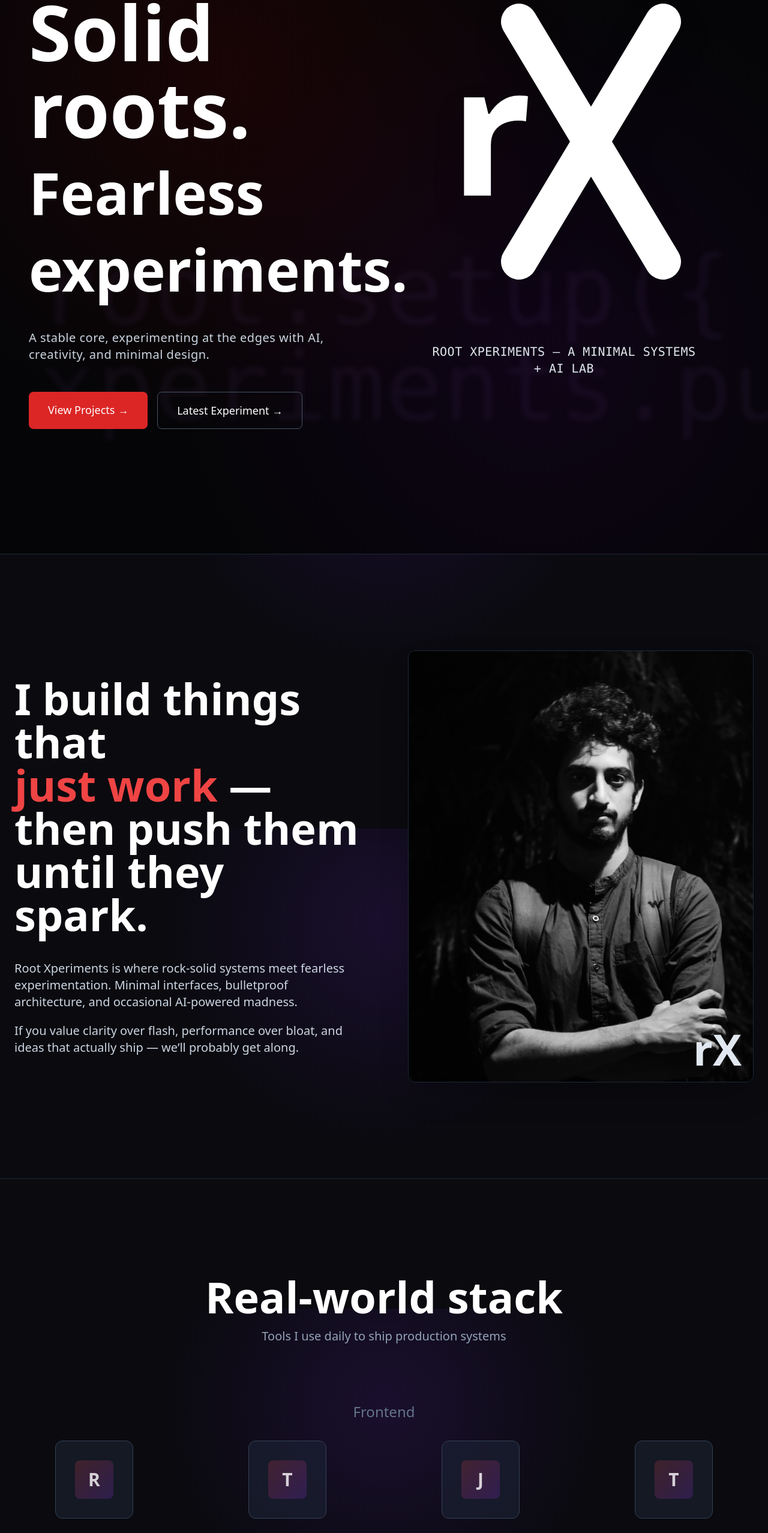
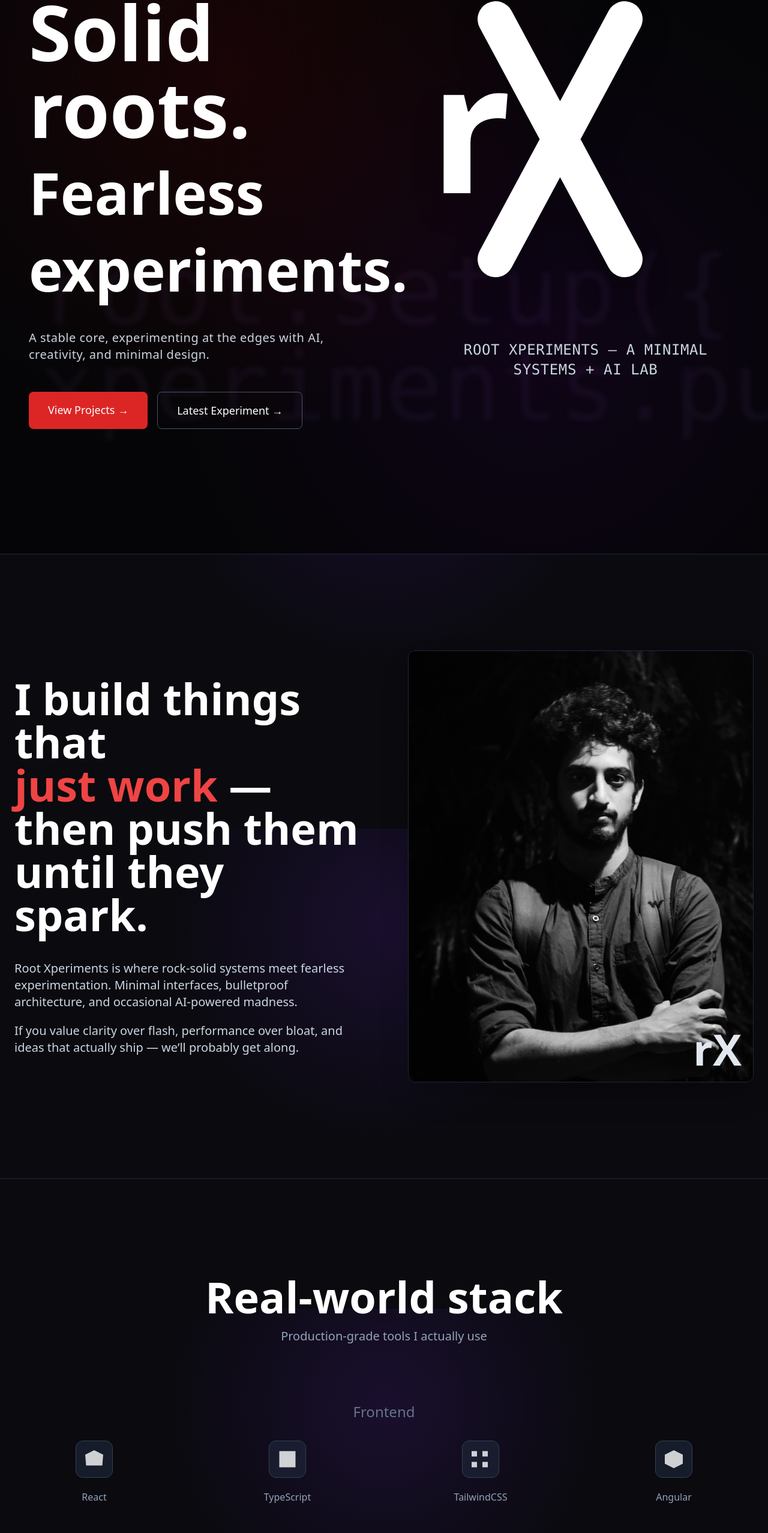
Before and after one commit to ashkshenoy/simple-portfolio, a React (Vite) app: page / in a window 1280 px wide. Shown: the part 219-2774 px from the top of the page at 60% size. Built offline with nearby package versions, Linux system fonts and the light colour scheme.

Commit message:
Minor tweaks

```diff
--- a/src/App.jsx
+++ b/src/App.jsx
@@ -28,7 +28,7 @@ export default function App() {
             {/* LOGO – tiny rX mark only on mobile, full text on desktop */}
             <a href="#hero" className="flex items-center gap-3 group">
               <img
-                src="images/rx.svg"       // ← use your clean black rX (40×40px version)
+                src="images/rx.jpg"       // ← use your clean black rX (40×40px version)
                 alt="Root Xperiments"
                 className="w-9 h-9 opacity-90 group-hover:opacity-100 transition"
               />
@@ -163,8 +163,13 @@ xperiments.push({ ai: true, fearless: true });`}
                 </div>
 
                 {/* RIGHT – Massive rX mark + identity below */}
-                <div className="flex flex-col items-center justify-center lg:justify-end translate-y-[-40px] pr-8">
-
+<div className="
+  flex flex-col items-center justify-center
+  w-full
+  lg:items-end lg:justify-end
+  lg:translate-y-[-40px]
+  pr-0 lg:pr-8
+">
                   {/* rX logo */}
                   <HeroLogo />
 
@@ -173,10 +178,10 @@ xperiments.push({ ai: true, fearless: true });`}
                     initial={{ opacity: 0, y: 10 }}
                     animate={{ opacity: 1, y: 0 }}
                     transition={{ duration: 0.6, delay: 0.4 }}
-                    className="mt-4 text-center max-w-md"
+                    className="mt-3 lg:mt-6 text-center max-w-md"
                   >
-                    <p className="text-l md:text-xl  tracking-wide text-slate-200 font-mono">
-                      <span className="identity-typing">
+                    <p className="text-lg md:text-xl lg:text-2xl font-semibold tracking-wide text-slate-300">
+                      <span className="identity-typing font-mono font-medium">
                         ROOT XPERIMENTS — A MINIMAL SYSTEMS + AI LAB
                       </span>
                     </p>
@@ -266,19 +271,9 @@ xperiments.push({ ai: true, fearless: true });`}
          <section id="tech" className="py-24 md:py-32 lg:py-40 border-t border-slate-800">
   <div className="max-w-7xl mx-auto px-6">
 
-              {/* Title */}
-              <motion.div
-                className="text-center mb-16 lg:mb-24"
-                initial={{ opacity: 0, y: 20 }}
-                whileInView={{ opacity: 1, y: 0 }}
-                viewport={{ once: true }}
-              >
-                <h2 className="text-5xl md:text-6xl lg:text-7xl font-bold text-white">
-                  Real-world stack
-                </h2>
-                <p className="mt-4 text-slate-400 text-lg md:text-xl">
-                  Tools I use daily to ship production systems
-                </p>
+    <motion.div className="text-center mb-16 lg:mb-24" initial={{ opacity: 0, y: 20 }} whileInView={{ opacity: 1, y: 0 }} viewport={{ once: true }}>
+      <h2 className="text-5xl md:text-6xl lg:text-7xl font-bold text-white">Real-world stack</h2>
+      <p className="mt-4 text-slate-400 text-lg md:text-xl">Production-grade tools I actually use</p>
     </motion.div>
 
     <div className="space-y-16 lg:space-y-20">
@@ -287,9 +282,7 @@ xperiments.push({ ai: true, fearless: true });`}
       <div className="text-center">
         <h3 className="text-xl md:text-2xl text-slate-500 mb-8">Frontend</h3>
         <div className="grid grid-cols-2 sm:grid-cols-4 gap-10 md:gap-14 justify-center">
-                    {["React", "TypeScript", "JavaScript", "TailwindCSS"].map((item, i) => (
-                      <TechItem key={item} name={item} delay={i * 0.08} />
-                    ))}
+          {["React", "TypeScript", "TailwindCSS", "Angular"].map((n, i) => <TechItem key={n} name={n} delay={i*0.08} />)}
         </div>
       </div>
 
@@ -297,35 +290,39 @@ xperiments.push({ ai: true, fearless: true });`}
       <div className="text-center">
         <h3 className="text-xl md:text-2xl text-slate-500 mb-8">Backend & Distributed Systems</h3>
         <div className="grid grid-cols-3 md:grid-cols-5 gap-10 md:gap-14 justify-center">
-                    {["Spring Boot", "Spring Cloud", "Microservices", "REST APIs", "Kafka"].map((item, i) => (
-                      <TechItem key={item} name={item} delay={i * 0.08} />
-                    ))}
+          {["Java", "Spring Boot", "Spring Cloud", "Microservices", "Kafka", "Redis"].map((n, i) => <TechItem key={n} name={n} delay={i*0.07} />)}
         </div>
       </div>
 
-                {/* Python & Data */}
+      {/* Python & AI */}
       <div className="text-center">
-                  <h3 className="text-xl md:text-2xl text-slate-500 mb-8">Python & Data</h3>
+        <h3 className="text-xl md:text-2xl text-slate-500 mb-8">Python & AI</h3>
         <div className="grid grid-cols-3 gap-10 md:gap-14 justify-center">
-                    {["Python", "SQL", "NoSQL"].map((item, i) => (
-                      <TechItem key={item} name={item} delay={i * 0.08} />
-                    ))}
+          {["Python", "Claude"].map((n, i) => <TechItem key={n} name={n} delay={i*0.08} />)}
         </div>
       </div>
 
-                {/* DevOps & Others */}
+      {/* Databases */}
       <div className="text-center">
-                  <h3 className="text-xl md:text-2xl text-slate-500 mb-8">DevOps & Others</h3>
+        <h3 className="text-xl md:text-2xl text-slate-500 mb-8">Databases</h3>
         <div className="grid grid-cols-3 md:grid-cols-4 gap-10 md:gap-14 justify-center">
-                    {["Docker", "CI/CD", "Cloud Deployments", "Ghost CMS"].map((item, i) => (
-                      <TechItem key={item} name={item} delay={i * 0.08} />
-                    ))}
+          {["PostgreSQL", "MySQL", "MongoDB", "Oracle DB"].map((n, i) => <TechItem key={n} name={n} delay={i*0.08} />)}
+        </div>
+      </div>
+
+      {/* DevOps */}
+      <div className="text-center">
+        <h3 className="text-xl md:text-2xl text-slate-500 mb-8">DevOps</h3>
+        <div className="grid grid-cols-3 md:grid-cols-4 gap-10 md:gap-14 justify-center">
+          {["Docker", "Kubernetes", "CI/CD", "AWS"].map((n, i) => <TechItem key={n} name={n} delay={i*0.08} />)}
         </div>
       </div>
 
     </div>
   </div>
 </section>
+
+
 
 
 
--- a/src/components/HeroLogo.jsx
+++ b/src/components/HeroLogo.jsx
@@ -7,13 +7,15 @@ export default function HeroLogo() {
     initial={{ opacity: 0, scale: 0.9 }}
     animate={{ opacity: 1, scale: 1 }}
     transition={{ duration: 0.9, ease: "easeOut" }}
-    className="w-full max-w-[360px] sm:max-w-[420px] md:max-w-[480px] lg:max-w-[560px] xl:max-w-[620px]"
+    className="w-[120%] max-w-[1000px] sm:max-w-[300px] md:max-w-[400px] lg:max-w-[560px]"
+
+
   >
         {/* SVG version so we can animate the X stroke */}
         <motion.svg
-  width="560"
-  height="560"
-  viewBox="0 0 560 560"
+  width="550"
+  height="550"
+  viewBox="0 0 550 550"
   fill="none"
   className="drop-shadow-2xl"
   initial="hidden"
@@ -38,7 +40,8 @@ export default function HeroLogo() {
 
   {/* Big X – moved ~45px to the right */}
   <motion.path
-    d="M 205 40 L 445 440 M 445 40 L 205 440"
+
+    d="M 200 40 L 415 440 M 415 40 L 200 440"
    // ← shifted right from 160→205
     stroke="#ffffff"
     strokeWidth="60"
--- a/src/components/TechItem.jsx
+++ b/src/components/TechItem.jsx
@@ -1,5 +1,30 @@
+/* Final TechItem – no external icons, just clean SVGs */
 import { motion } from "framer-motion";
-export default function TechItem({ name, delay }) {
+export default
+function TechItem({ name, delay }) {
+  const icons = {
+    React: "M12 2L2 7l1 12h18l1-12Z",
+    TypeScript: "M3 3h18v18H3z",
+    TailwindCSS: "M2 3h6v6H2zM20 3h-6v6h6zM2 21h6v-6H2zM20 21h-6v-6h6z",
+    Angular: "M12 2L2 7v10l10 5 10-5V7z",
+    Java: "M5 3h14v18H5z",
+    "Spring Boot": "M12 2L2 7l1 12h18l1-12Z",
+    "Spring Cloud": "M12 2L2 7l1 12h18l1-12Z",
+    Microservices: "M3 3h6v6H3zM15 3h6v6h-6zM3 15h6v6H3zM15 15h6v6h-6z",
+    Kafka: "M12 2C6.48 2 2 6.48 2 12s4.48 10 10 10 10-4.48 10-10S17.52 2 12 2zm0 18c-4.41 0-8-3.59-8-8s3.59-8 8-8 8 3.59 8 8-3.59 8-8 8z",
+    Redis: "M12 2C6.48 2 2 6.48 2 12s4.48 10 10 10 10-4.48 10-10S17.52 2 12 2zm0 18c-4.41 0-8-3.59-8-8s3.59-8 8-8 8 3.59 8 8-3.59 8-8 8z",
+    Python: "M12 2L2 7l1 12h18l1-12Z",
+    Claude: "M12 2C6.48 2 2 6.48 2 12s4.48 10 10 10 10-4.48 10-10S17.52 2 12 2zm0 18c-4.41 0-8-3.59-8-8s3.59-8 8-8 8 3.59 8 8-3.59 8-8 8z",
+    PostgreSQL: "M12 2L2 7l10 15 10-15z",
+    MySQL: "M4 4h16v16H4z",
+    MongoDB: "M12 2L2 7l10 15 10-15z",
+    "Oracle DB": "M4 4h16v16H4z",
+    Docker: "M22 17.5v-8l-8-4.5-8 4.5v8l8 4.5 8-4.5z",
+    Kubernetes: "M12 2L2 7v10l10 5 10-5V7z",
+    "CI/CD": "M12 2L2 12h3v8h14v-8h3L12 2z",
+    AWS: "M12 2C6.48 2 2 6.48 2 12s4.48 10 10 10 10-4.48 10-10S17.52 2 12 2zm0 18c-4.41 0-8-3.59-8-8s3.59-8 8-8 8 3.59 8 8-3.59 8-8 8z"
+  };
+
   return (
     <motion.div
       initial={{ opacity: 0, y: 30 }}
@@ -9,13 +34,16 @@ export default function TechItem({ name, delay }) {
       whileHover={{ y: -8 }}
       className="group flex flex-col items-center cursor-default"
     >
-      <div className="bg-slate-800/50 backdrop-blur border border-slate-700 rounded-xl p-6 md:p-8 transition-all group-hover:border-slate-600 group-hover:bg-slate-800/80">
-        <div className="w-14 h-14 md:w-16 md:h-16 bg-gradient-to-br from-red-500/20 to-purple-600/20 rounded-lg flex items-center justify-center">
-          <span className="text-2xl md:text-3xl font-bold text-white/80">
-            {name.split(" ")[0][0]}
-          </span>
-        </div>
-      </div>
+      <div className="bg-slate-800/60 backdrop-blur border border-slate-700 rounded-xl
+                p-2 md:p-3                 // ← reduced padding
+                transition-all group-hover:border-red-500/40 group-hover:bg-slate-800/90">
+  <div className="w-6 h-6 md:w-9 md:h-9     // ← this is the sweet spot
+               flex items-center justify-center text-white/80 group-hover:text-white transition">
+    <svg viewBox="0 0 24 24" fill="currentColor" className="w-full h-full">
+      <path d={icons[name] || "M12 2C6.48 2 2 6.48 2 12s4.48 10 10 10 10-4.48 10-10S17.52 2 12 2z"} />
+    </svg>
+  </div>
+</div>
       <span className="mt-5 text-sm md:text-base text-slate-400 group-hover:text-white transition">
         {name}
       </span>
```
Lines whose indentation alone changed are shown as unchanged.
